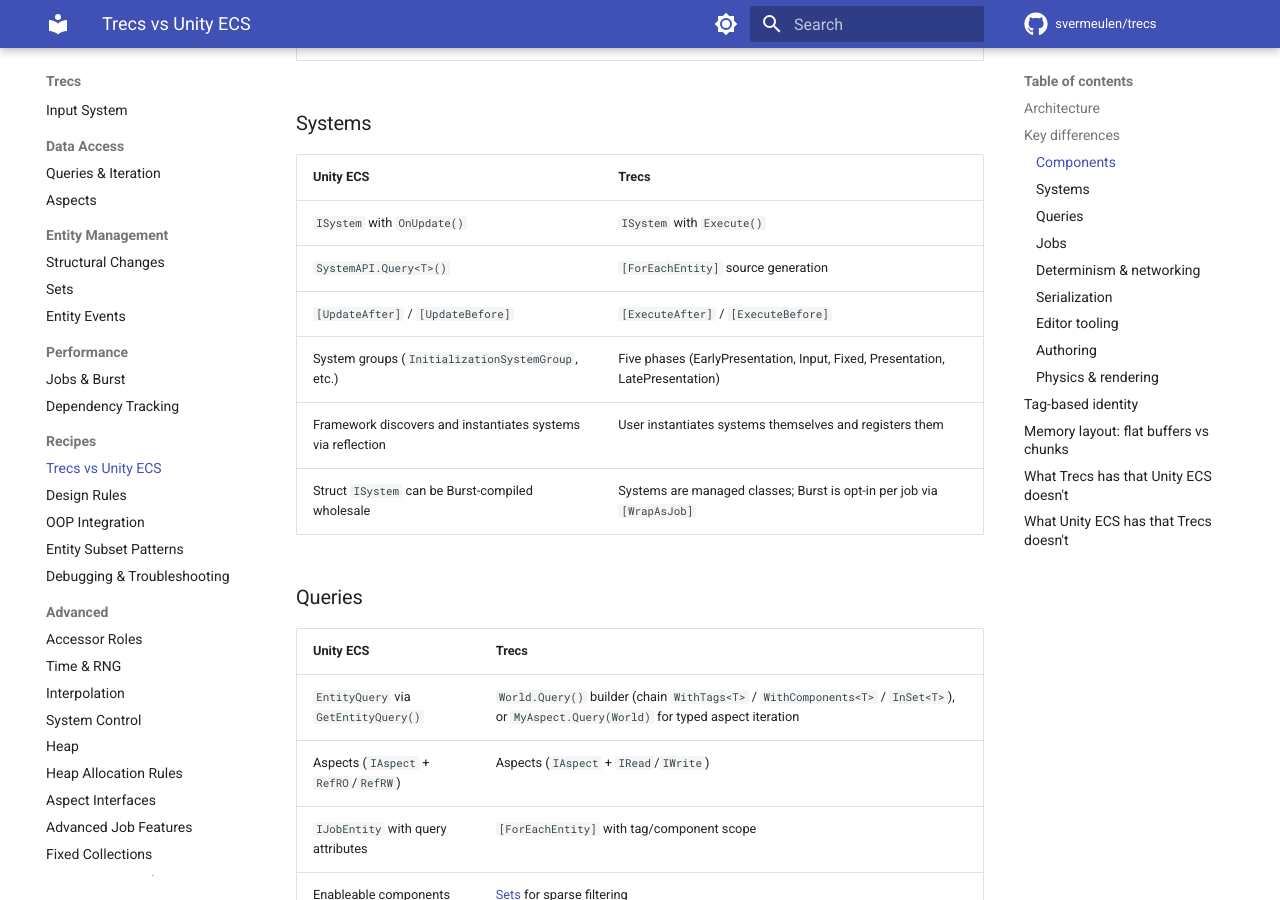
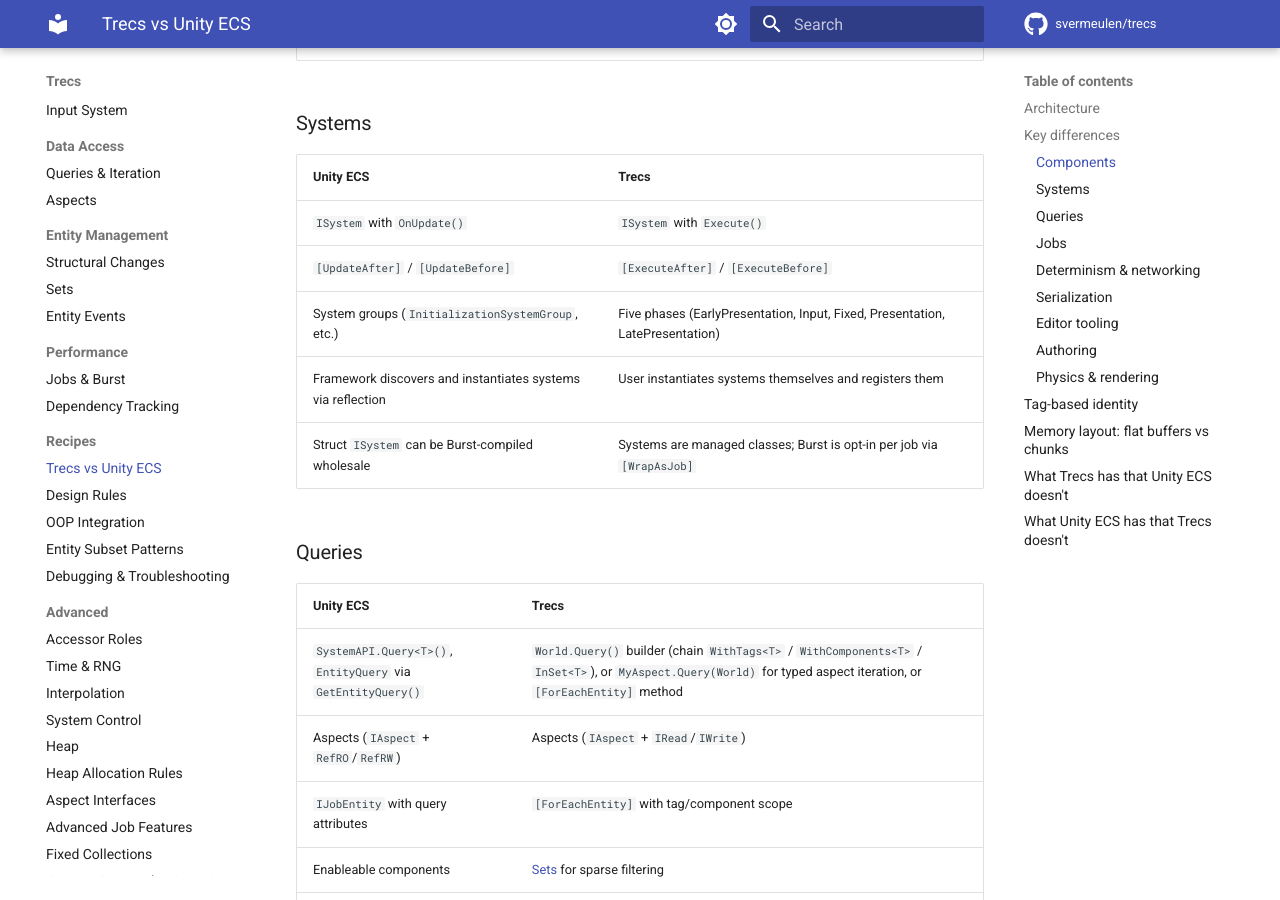
Before and after one commit to svermeulen/trecs, an MkDocs documentation site: the page built from docs/recipes/trecs-vs-unity-ecs.md, in a window 1280 px wide and 900 px high, scrolled down 1417 px. Built offline with MkDocs 1.6.1 and Material for MkDocs 9.7.7, drawn with Linux system fonts in a browser that asks for light colours; comment, search, counter and statistics services are not loaded.

Commit message:
Changed trecs-vs-unity-ecs.md.

```diff
--- a/docs/recipes/trecs-vs-unity-ecs.md
+++ b/docs/recipes/trecs-vs-unity-ecs.md
@@ -32,7 +32,6 @@
 | Unity ECS | Trecs |
 |---|---|
 | `ISystem` with `OnUpdate()` | `ISystem` with `Execute()` |
-| `SystemAPI.Query<T>()` | `[ForEachEntity]` source generation |
 | `[UpdateAfter]` / `[UpdateBefore]` | `[ExecuteAfter]` / `[ExecuteBefore]` |
 | System groups (`InitializationSystemGroup`, etc.) | Five phases (EarlyPresentation, Input, Fixed, Presentation, LatePresentation) |
 | Framework discovers and instantiates systems via reflection | User instantiates systems themselves and registers them |
@@ -42,7 +41,7 @@
 
 | Unity ECS | Trecs |
 |---|---|
-| `EntityQuery` via `GetEntityQuery()` | `World.Query()` builder (chain `WithTags<T>` / `WithComponents<T>` / `InSet<T>`), or `MyAspect.Query(World)` for typed aspect iteration |
+| `SystemAPI.Query<T>()`, `EntityQuery` via `GetEntityQuery()` | `World.Query()` builder (chain `WithTags<T>` / `WithComponents<T>` / `InSet<T>`), or `MyAspect.Query(World)` for typed aspect iteration, or `[ForEachEntity]` method |
 | Aspects (`IAspect` + `RefRO`/`RefRW`) | Aspects (`IAspect` + `IRead`/`IWrite`) |
 | `IJobEntity` with query attributes | `[ForEachEntity]` with tag/component scope |
 | Enableable components | [Sets](../entity-management/sets.md) for sparse filtering |
```
